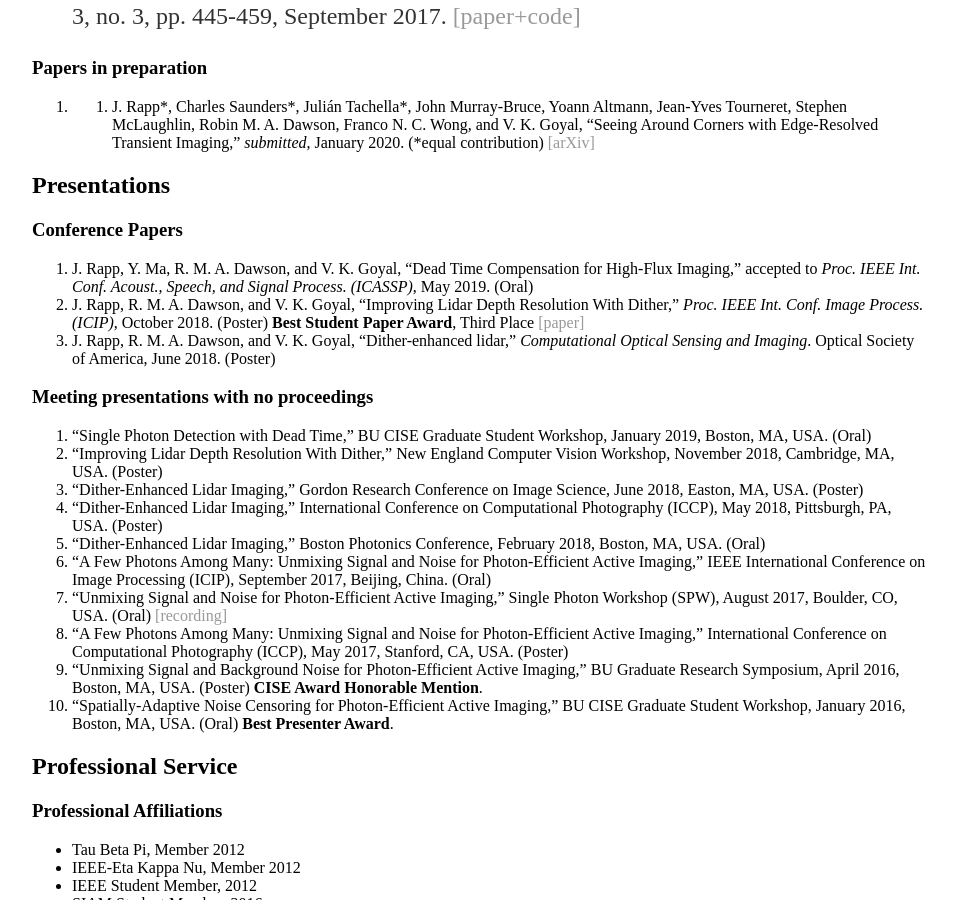
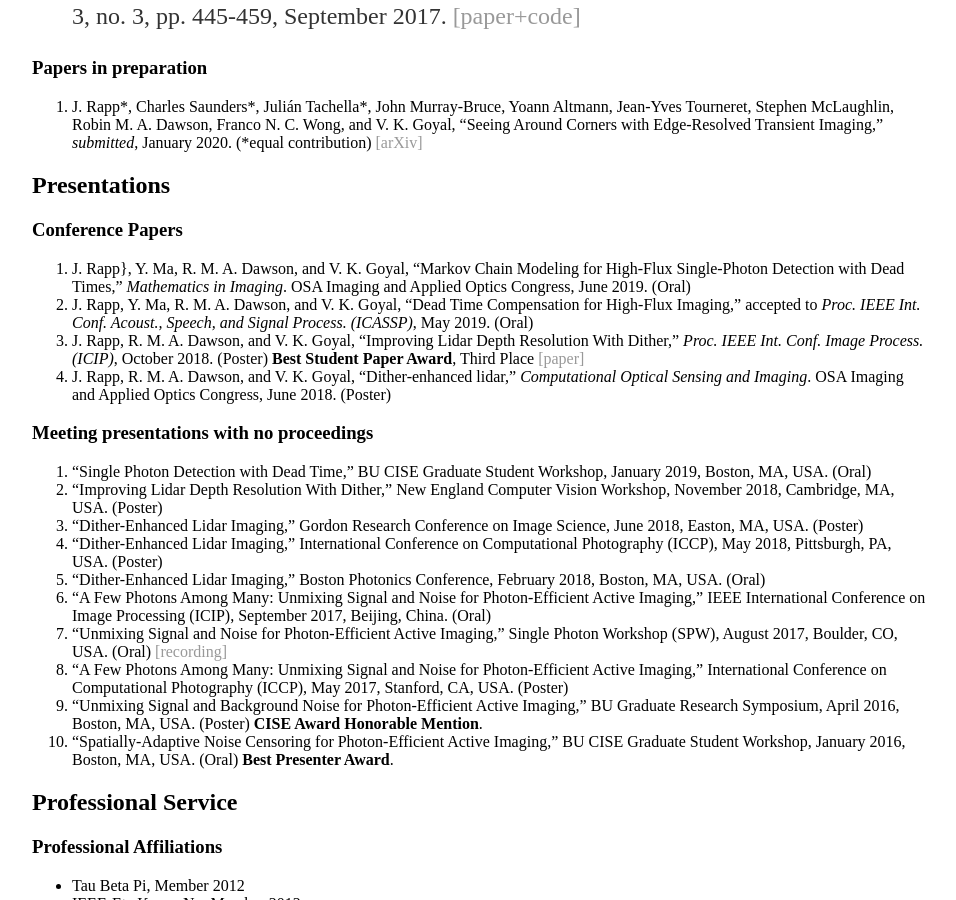
Before and after one commit to joshrapp1/joshrapp1.github.io, a Jekyll site: the page built from cv/index.md, in a window 1280 px wide and 900 px high, scrolled down 1312 px. Shown: the whole window, without its empty margins (160-1116 px from the left). Built offline with Jekyll 4.4.1, drawn with Linux system fonts in a browser that asks for light colours; our own code applies the rules of GitHub Pages for plain Markdown files.

Commit message:
Updated conferences

```diff
--- a/cv/index.md
+++ b/cv/index.md
@@ -43,40 +43,41 @@ for Photon-Efficient Active Imaging," *IEEE Transactions on Computational Imagin
 vol. 3, no. 3, pp. 445-459, September 2017. [[paper+code]](https://ieeexplore.ieee.org/document/7932527)
 
 ### Papers in preparation
-1. 4. J. Rapp\*, Charles Saunders\*, Julián Tachella\*, John Murray-Bruce, Yoann Altmann, Jean-Yves Tourneret, Stephen McLaughlin, Robin M. A. Dawson, Franco N. C. Wong, and V. K. Goyal, "Seeing Around Corners with Edge-Resolved Transient Imaging," *submitted*, January 2020. (\*equal contribution)  [[arXiv]](https://arxiv.org/abs/2002.07118)
+1. J. Rapp\*, Charles Saunders\*, Julián Tachella\*, John Murray-Bruce, Yoann Altmann, Jean-Yves Tourneret, Stephen McLaughlin, Robin M. A. Dawson, Franco N. C. Wong, and V. K. Goyal, "Seeing Around Corners with Edge-Resolved Transient Imaging," *submitted*, January 2020. (\*equal contribution)  [[arXiv]](https://arxiv.org/abs/2002.07118)
 
 ## Presentations
 ### Conference Papers
-1. J. Rapp, Y. Ma, R. M. A. Dawson, and V. K. Goyal, "Dead Time Compensation for
+4. J. Rapp}, Y. Ma, R. M. A. Dawson, and V. K. Goyal, "Markov Chain Modeling for High-Flux Single-Photon Detection with Dead Times,"  *Mathematics in Imaging*. OSA Imaging and Applied Optics Congress, June 2019. (Oral)
+3. J. Rapp, Y. Ma, R. M. A. Dawson, and V. K. Goyal, "Dead Time Compensation for
 High-Flux Imaging," accepted to *Proc. IEEE Int. Conf. Acoust., Speech, and Signal
 Process. (ICASSP)*, May 2019. (Oral)
 2. J. Rapp, R. M. A. Dawson, and V. K. Goyal, "Improving Lidar Depth Resolution
 With Dither," *Proc. IEEE Int. Conf. Image Process. (ICIP)*, October 2018. (Poster)
 **Best Student Paper Award**, Third Place [[paper]](https://ieeexplore.ieee.org/document/8451528)
-3. J. Rapp, R. M. A. Dawson, and V. K. Goyal, "Dither-enhanced lidar," *Computational
-Optical Sensing and Imaging*. Optical Society of America, June 2018. (Poster)
+1. J. Rapp, R. M. A. Dawson, and V. K. Goyal, "Dither-enhanced lidar," *Computational
+Optical Sensing and Imaging*. OSA Imaging and Applied Optics Congress, June 2018. (Poster)
 
 ### Meeting presentations with no proceedings
-1. "Single Photon Detection with Dead Time," BU CISE Graduate Student Workshop,
+10. "Single Photon Detection with Dead Time," BU CISE Graduate Student Workshop,
 January 2019, Boston, MA, USA. (Oral)
-2. "Improving Lidar Depth Resolution With Dither," New England Computer Vision
+9. "Improving Lidar Depth Resolution With Dither," New England Computer Vision
 Workshop, November 2018, Cambridge, MA, USA. (Poster)
-3. "Dither-Enhanced Lidar Imaging," Gordon Research Conference on Image Science,
+8. "Dither-Enhanced Lidar Imaging," Gordon Research Conference on Image Science,
 June 2018, Easton, MA, USA. (Poster)
-4. "Dither-Enhanced Lidar Imaging," International Conference on Computational Photography (ICCP), May 2018, Pittsburgh, PA, USA. (Poster)
-5. "Dither-Enhanced Lidar Imaging," Boston Photonics Conference, February 2018,
+7. "Dither-Enhanced Lidar Imaging," International Conference on Computational Photography (ICCP), May 2018, Pittsburgh, PA, USA. (Poster)
+6. "Dither-Enhanced Lidar Imaging," Boston Photonics Conference, February 2018,
 Boston, MA, USA. (Oral)
-6. "A Few Photons Among Many: Unmixing Signal and Noise for Photon-Efficient Active
+5. "A Few Photons Among Many: Unmixing Signal and Noise for Photon-Efficient Active
 Imaging," IEEE International Conference on Image Processing (ICIP), September
 2017, Beijing, China. (Oral)
-7. "Unmixing Signal and Noise for Photon-Efficient Active Imaging," Single Photon
+4. "Unmixing Signal and Noise for Photon-Efficient Active Imaging," Single Photon
 Workshop (SPW), August 2017, Boulder, CO, USA. (Oral) [[recording]](https://www.nist.gov/video/joshua-rapp-imaging)
-8. "A Few Photons Among Many: Unmixing Signal and Noise for Photon-Efficient Active Imaging," International Conference on Computational Photography (ICCP), May
+3. "A Few Photons Among Many: Unmixing Signal and Noise for Photon-Efficient Active Imaging," International Conference on Computational Photography (ICCP), May
 2017, Stanford, CA, USA. (Poster)
-9. "Unmixing Signal and Background Noise for Photon-Efficient Active Imaging," BU
+2. "Unmixing Signal and Background Noise for Photon-Efficient Active Imaging," BU
 Graduate Research Symposium, April 2016, Boston, MA, USA. (Poster) **CISE Award
 Honorable Mention**.
-10. "Spatially-Adaptive Noise Censoring for Photon-Efficient Active Imaging," BU CISE
+1. "Spatially-Adaptive Noise Censoring for Photon-Efficient Active Imaging," BU CISE
 Graduate Student Workshop, January 2016, Boston, MA, USA. (Oral) **Best Presenter Award**.
 
 ## Professional Service
```
